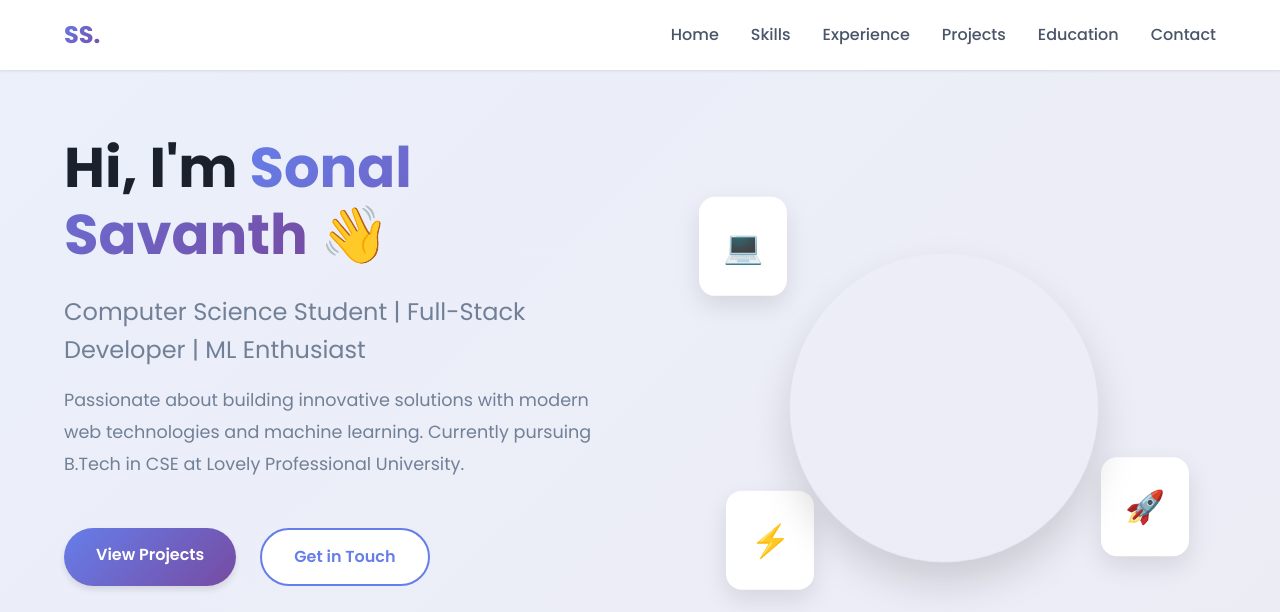
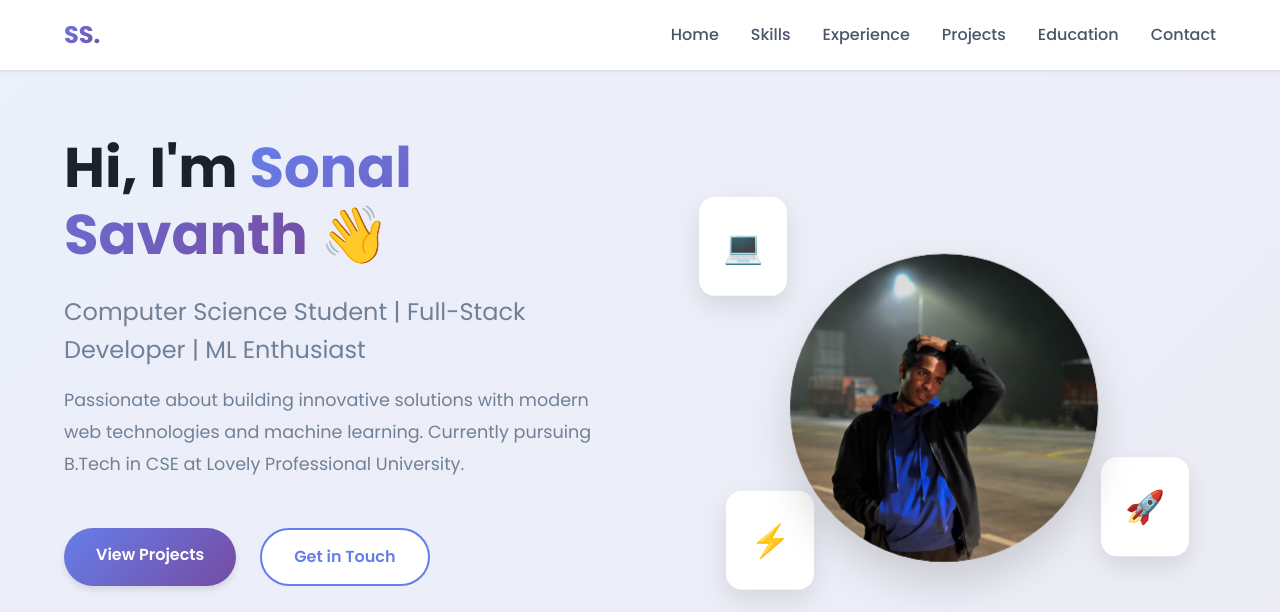
Before and after one commit to SonalSavanth/My-Portfolio, a plain HTML site: page index.html in a window 1280 px wide. Shown: the top 612 px of the page. Drawn offline with Linux system fonts and the light colour scheme.

Commit message:
Add image to avatar circle in index.html

```diff
--- a/index.html
+++ b/index.html
@@ -64,7 +64,7 @@
                     <div class="floating-card card-2">🚀</div>
                     <div class="floating-card card-3">⚡</div>
                     <div class="hero-avatar">
-                        <div class="avatar-circle"></div>
+                        <div class="avatar-circle"><img src="images/mephoto.jpg" alt="avatar"></div>
                     </div>
                 </div>
             </div>
```
